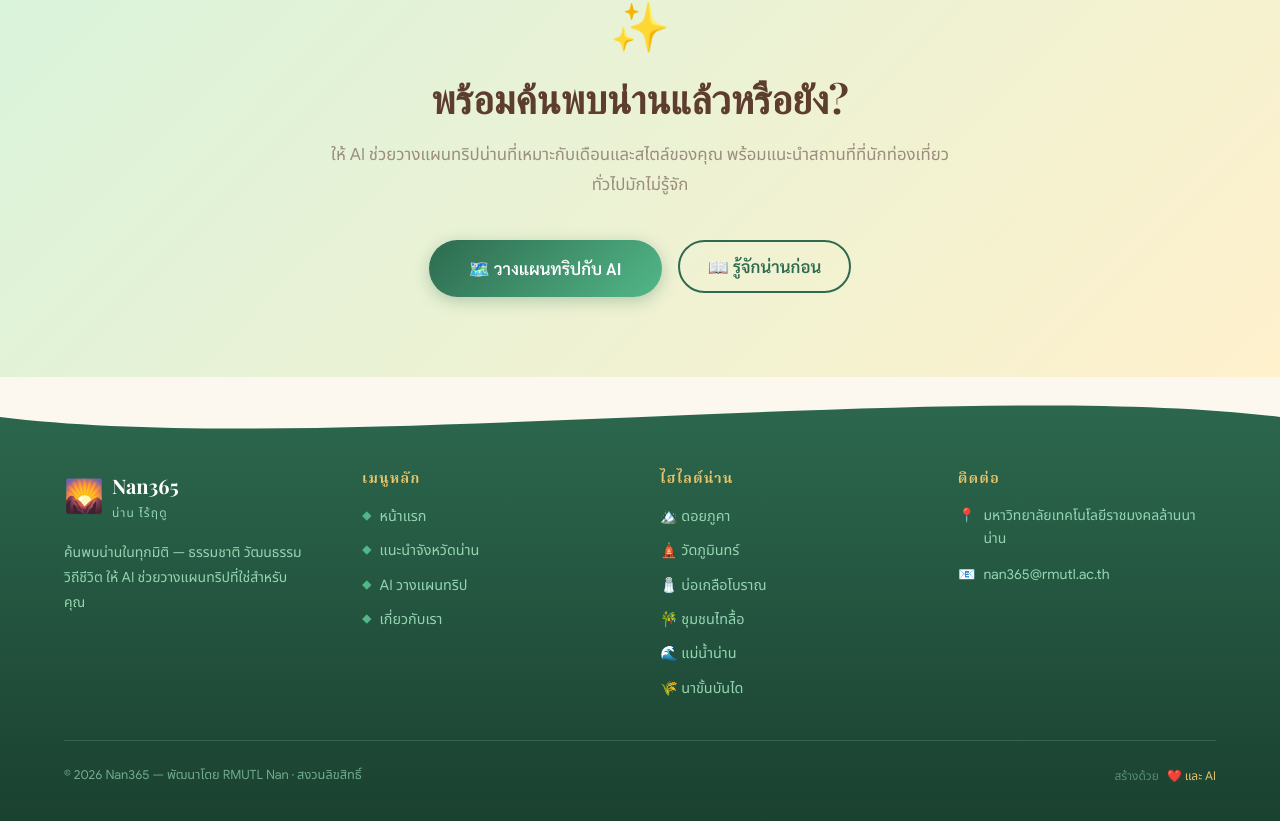
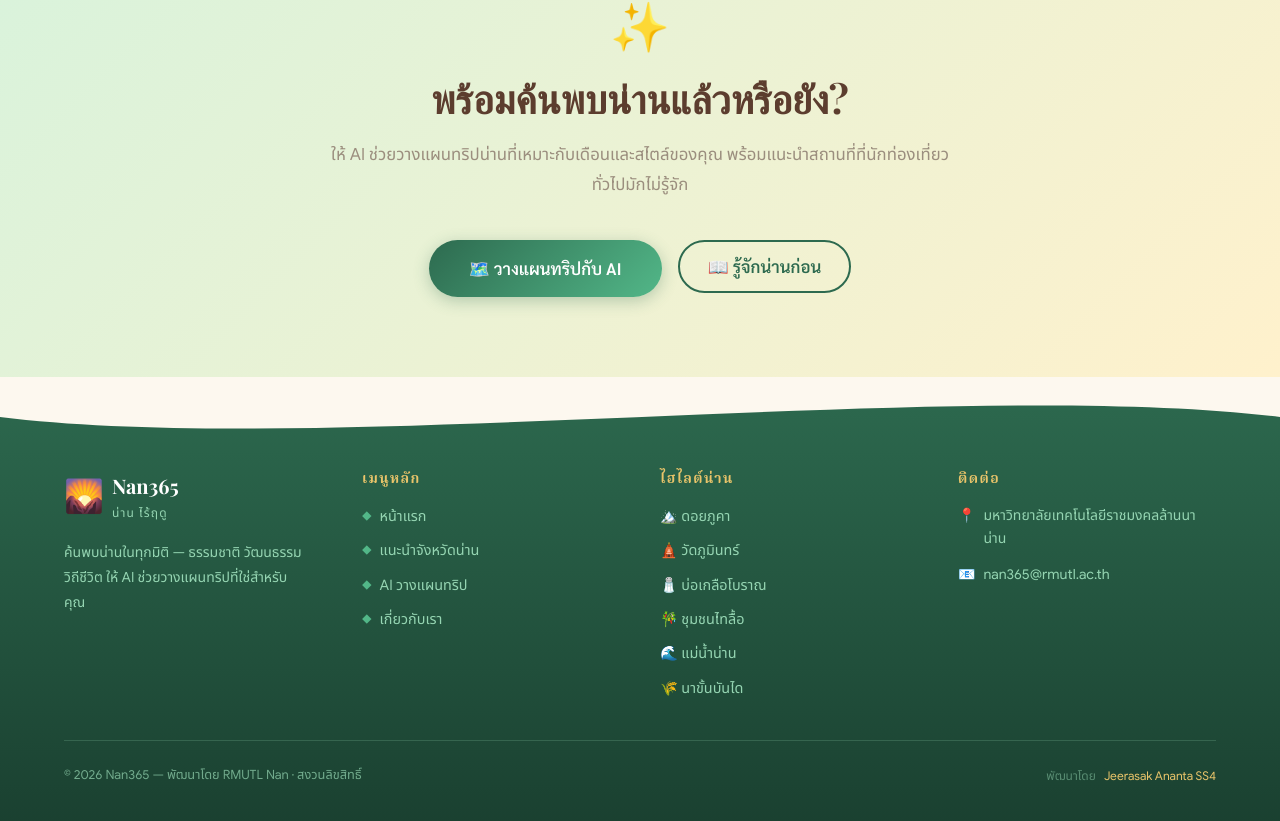
Before and after one commit to JeerasakAnanta/monnan365, a Next.js app: page / in a window 1280 px wide. Shown: the part 2289-3110 px from the top of the page. Built offline with nearby package versions, Linux system fonts and the light colour scheme.

Commit message:
feat: update footer credit text to display developer name

```diff
--- a/src/components/Footer.tsx
+++ b/src/components/Footer.tsx
@@ -182,8 +182,8 @@ export function Footer() {
             © {new Date().getFullYear()} Nan365 — พัฒนาโดย RMUTL Nan · สงวนลิขสิทธิ์
           </p>
           <div style={{ display: "flex", gap: "0.5rem", alignItems: "center" }}>
-            <span style={{ fontSize: "0.75rem", color: "rgba(149,213,178,0.5)" }}>สร้างด้วย</span>
-            <span style={{ fontSize: "0.75rem", color: "var(--nan-amber)" }}>❤️ และ AI</span>
+            <span style={{ fontSize: "0.75rem", color: "rgba(149,213,178,0.5)" }}>พัฒนาโดย</span>
+            <span style={{ fontSize: "0.75rem", color: "var(--nan-amber)" }}>Jeerasak Ananta SS4</span>
           </div>
         </div>
       </div>
```
